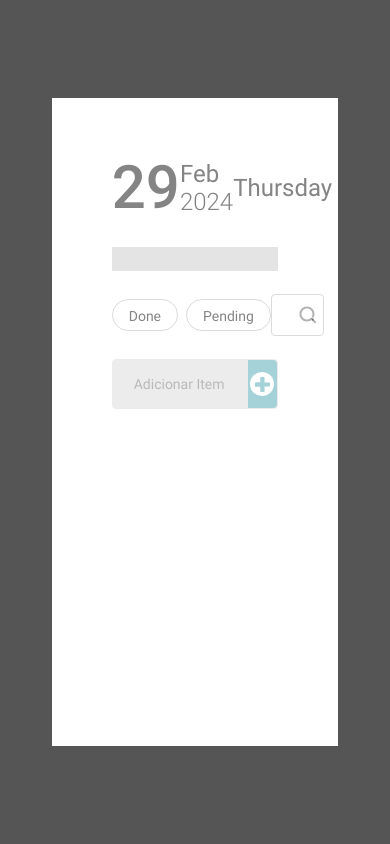
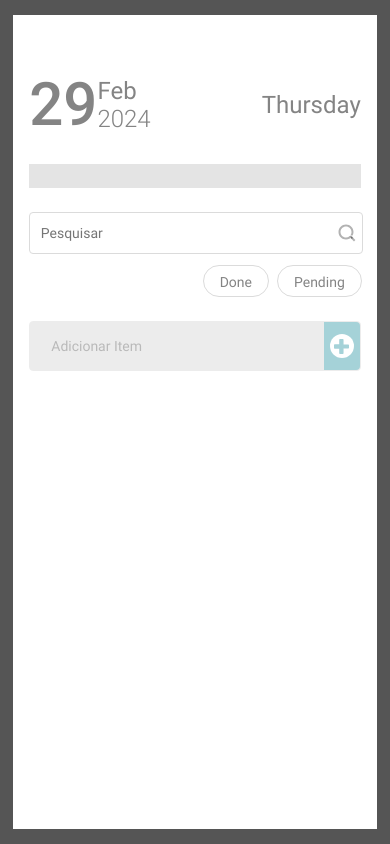
Before and after one commit to sizebay/frontend-challenge, a React (Vite) app in the folder Did-I/: page / in a window 390 px wide. Built offline with nearby package versions, Linux system fonts and the light colour scheme.

Commit message:
ajustes para a versão mobile

```diff
--- a/Did-I/src/app.ts
+++ b/Did-I/src/app.ts
@@ -1,6 +1,7 @@
-import { styled } from "styled-components";
+import { css, styled } from "styled-components";
 
 export const Box = styled.section`
+  ${({ theme }) => css`
     display: flex;
     flex-direction: column;
     padding-left: 60px;
@@ -10,4 +11,11 @@ export const Box = styled.section`
     height: 70.3vh;
     gap: 24px;
     background-color: ${({ theme }) => theme.colors.whiteBasic};
+    @media (max-width: ${theme.breakPoints.Tablets}px) {
+      width: 85vw;
+      height: 90vh;
+      padding-left: 16px;
+      padding-right: 16px;
+    }
+  `}
 `;
--- a/Did-I/src/components/InputFilter/inputFilter.styles.ts
+++ b/Did-I/src/components/InputFilter/inputFilter.styles.ts
@@ -11,6 +11,9 @@ export const InputBox = styled.div<InputFilterStyles>`
       border-radius: 4px;
       width: ${width ?? "auto"};
       height: ${height ?? "auto"};
+      @media (max-width: ${theme.breakPoints.Tablets}px) {
+        width: 100%;
+      }
     `}
 `;
 
--- a/Did-I/src/components/List/list.style.ts
+++ b/Did-I/src/components/List/list.style.ts
@@ -1,4 +1,4 @@
-import { styled } from "styled-components";
+import { css, styled } from "styled-components";
 
 export const ListContainer = styled.section`
   width: 100%;
@@ -9,24 +9,48 @@ export const ListContainer = styled.section`
   gap: 24px;
 `;
 export const ButtonsContainer = styled.div`
+  ${({ theme }) => css`
     display: flex;
     justify-content: center;
     align-items: center;
     width: fit-content;
     gap: 8px;
+    @media (max-width: ${theme.breakPoints.Tablets}px) {
+      width: 100%;
+      justify-content: flex-end;
+    }
+  `}
 `;
 export const FiltersContainer = styled.div`
+  ${({ theme }) => css`
     display: flex;
     flex-direction: row;
+    flex-wrap: wrap;
     align-items: center;
     justify-content: space-between;
     height: 40px;
     width: 100%;
+    @media (max-width: ${theme.breakPoints.Tablets}px) {
+      gap: 11px;
+      flex-direction: column-reverse;
+      height: fit-content;
+    }
+  `}
 `;
 export const ItemsContainer = styled.div`
+  ${({ theme }) => css`
     display: flex;
     flex-direction: column;
     height: 50%;
     overflow-y: auto;
     gap: 16px;
+    @media (max-width: ${theme.breakPoints.Tablets}px) {
+      width: 100%;
+      height: 60%;
+    }
+    @media (max-width: ${theme.breakPoints.Mobile}px) {
+      width: 100%;
+      height: 44%;
+    }
+  `}
 `;
--- a/Did-I/src/components/List/list.tsx
+++ b/Did-I/src/components/List/list.tsx
@@ -26,13 +26,20 @@ export const List = () => {
 
   const listAfterFilters = useCallback(() => {
     if (filter !== "none") {
-      // const tasksSearchFiltered = list.filter((element) =>
-      //   element.task.toLowerCase().includes(filterInput.toLowerCase())
-      // );
-      // const tasksFiltered =
-      //   tasksSearchFiltered.length > 0 ? tasksSearchFiltered : list;
-      return list.filter((element) => element.status === filter);
+      const tasksSearchFiltered = filterInput
+        ? list.filter((element) =>
+            element.task.toLowerCase().includes(filterInput.toLowerCase())
+          )
+        : list;
+
+      return tasksSearchFiltered.filter((element) => element.status === filter);
     }
+    if (filter === "none" && filterInput !== "") {
+      return list.filter((element) =>
+        element.task.toLowerCase().includes(filterInput.toLowerCase())
+      );
+    }
+
     return list;
   }, [list, filter, filterInput]);
 
@@ -109,7 +116,6 @@ export const List = () => {
         <InputFilter
           width="450px"
           height="40px"
-          onClick={() => setFilter("search")}
           onChange={(e) => setFilterInput(e.target.value)}
           value={filterInput}
           placeholder="Pesquisar"
--- a/Did-I/src/themes/globalStyle.ts
+++ b/Did-I/src/themes/globalStyle.ts
@@ -18,7 +18,7 @@ export const GlobalStyle = createGlobalStyle`
 
     * {
         font-family: 'Roboto';
-        margin: 0;
+        margin:0;
         padding:0;
 
     }
--- a/Did-I/src/themes/primary.theme.ts
+++ b/Did-I/src/themes/primary.theme.ts
@@ -26,4 +26,8 @@ export const primaryTheme: ThemeType = {
     Medium60: "60px",
     Light24: "24px",
   },
+  breakPoints: {
+    Mobile: 400,
+    Tablets: 768,
+  },
 };
--- a/Did-I/src/themes/theme.type.ts
+++ b/Did-I/src/themes/theme.type.ts
@@ -24,4 +24,8 @@ export interface ThemeType {
     Medium60: string;
     Light24: string;
   };
+  breakPoints: {
+    Mobile: number;
+    Tablets: number;
+  };
 }
```
Lines whose indentation alone changed are shown as unchanged.
